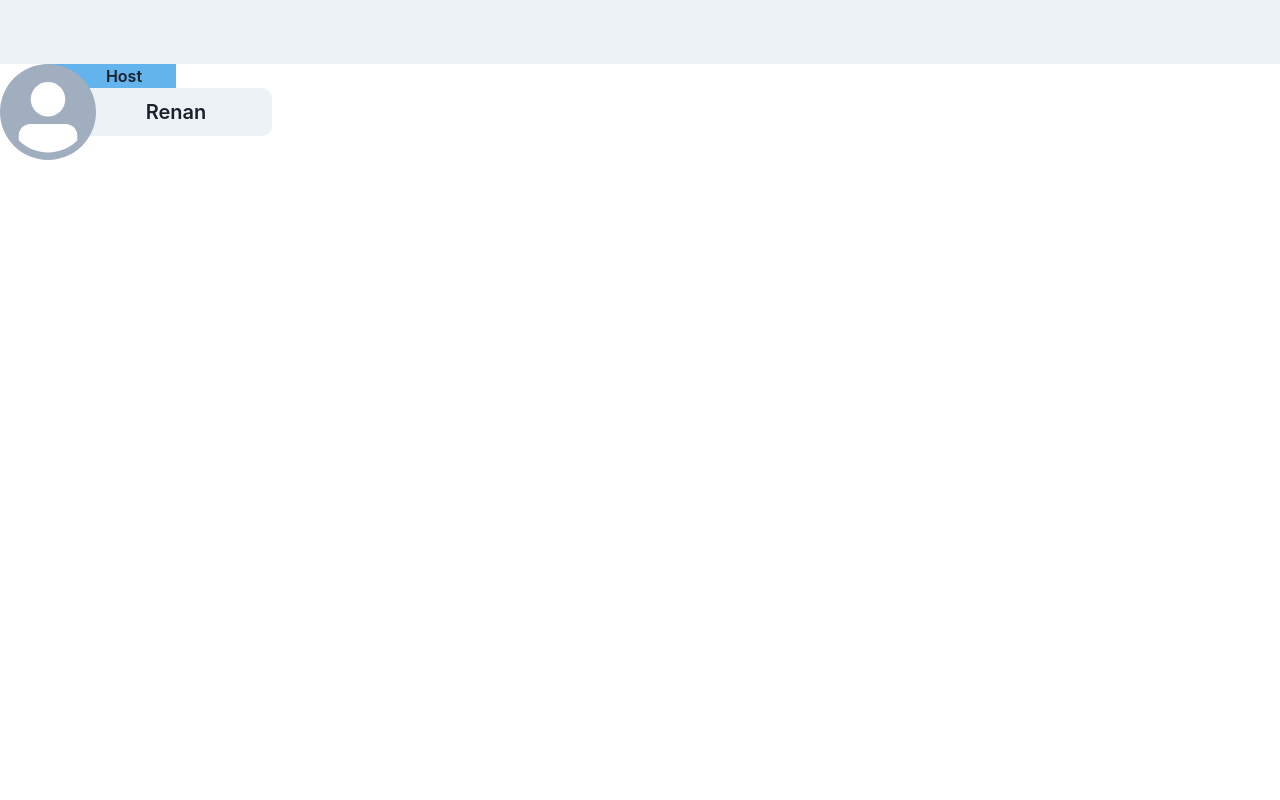
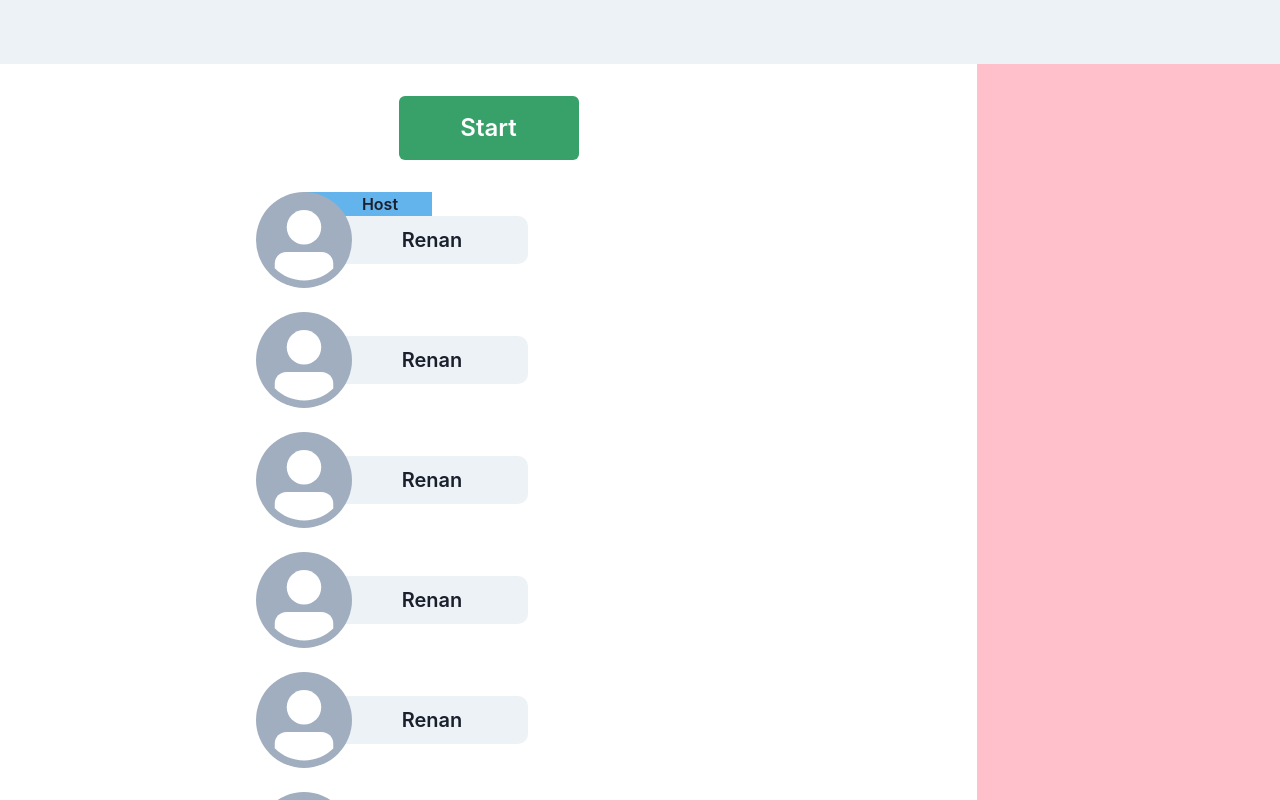
Before and after one commit to renancvalladao/game-music-quiz, a React (Create React App) app in the folder client/: page /room in a window 1280 px wide. Shown: the top 800 px of the page. Built offline with nearby package versions, Linux system fonts and the light colour scheme.

Commit message:
Improving Lobby page

```diff
--- a/client/src/pages/Lobby.tsx
+++ b/client/src/pages/Lobby.tsx
@@ -1,11 +1,59 @@
 import { PlayerAvatar } from '../components/PlayerAvatar'
 import { NavBar } from '../components/NavBar'
+import { Box, Button, Flex, SimpleGrid, Text, VStack } from '@chakra-ui/react'
+import { useState } from 'react'
 
 export const Lobby = () => {
+  const [isHost, setIsHost] = useState(true)
+  const [isReady, setIsReady] = useState(false)
+
   return (
-    <>
+    <Box>
       <NavBar />
-      <PlayerAvatar name="Renan" isHost />
-    </>
+      <Flex>
+        <VStack w={'100%'} px={64} pt={8} spacing={8}>
+          {isHost ? (
+            <Button colorScheme="green" size="lg" py={8} w={'180px'}>
+              <Text fontSize={'2xl'}>Start</Text>
+            </Button>
+          ) : isReady ? (
+            <Button
+              onClick={() => setIsReady(false)}
+              colorScheme="red"
+              size="lg"
+              py={8}
+              w={'180px'}
+            >
+              <Text fontSize={'2xl'}>Unready</Text>
+            </Button>
+          ) : (
+            <Button
+              onClick={() => setIsReady(true)}
+              colorScheme="green"
+              size="lg"
+              py={8}
+              w={'180px'}
+            >
+              <Text fontSize={'2xl'}>Ready</Text>
+            </Button>
+          )}
+          <SimpleGrid
+            spacing={6}
+            templateColumns="repeat(auto-fill, minmax(272px, 1fr))"
+            w={'100%'}
+          >
+            <PlayerAvatar name="Renan" isHost={isHost} />
+            <PlayerAvatar name="Renan" isHost={!isHost} />
+            <PlayerAvatar name="Renan" isHost={!isHost} />
+            <PlayerAvatar name="Renan" isHost={!isHost} />
+            <PlayerAvatar name="Renan" isHost={!isHost} />
+            <PlayerAvatar name="Renan" isHost={!isHost} />
+            <PlayerAvatar name="Renan" isHost={!isHost} />
+            <PlayerAvatar name="Renan" isHost={!isHost} />
+          </SimpleGrid>
+        </VStack>
+        <Box h={'calc(100vh - 64px)'} w={'500px'} bg={'pink'}></Box>
+      </Flex>
+    </Box>
   )
 }
```
